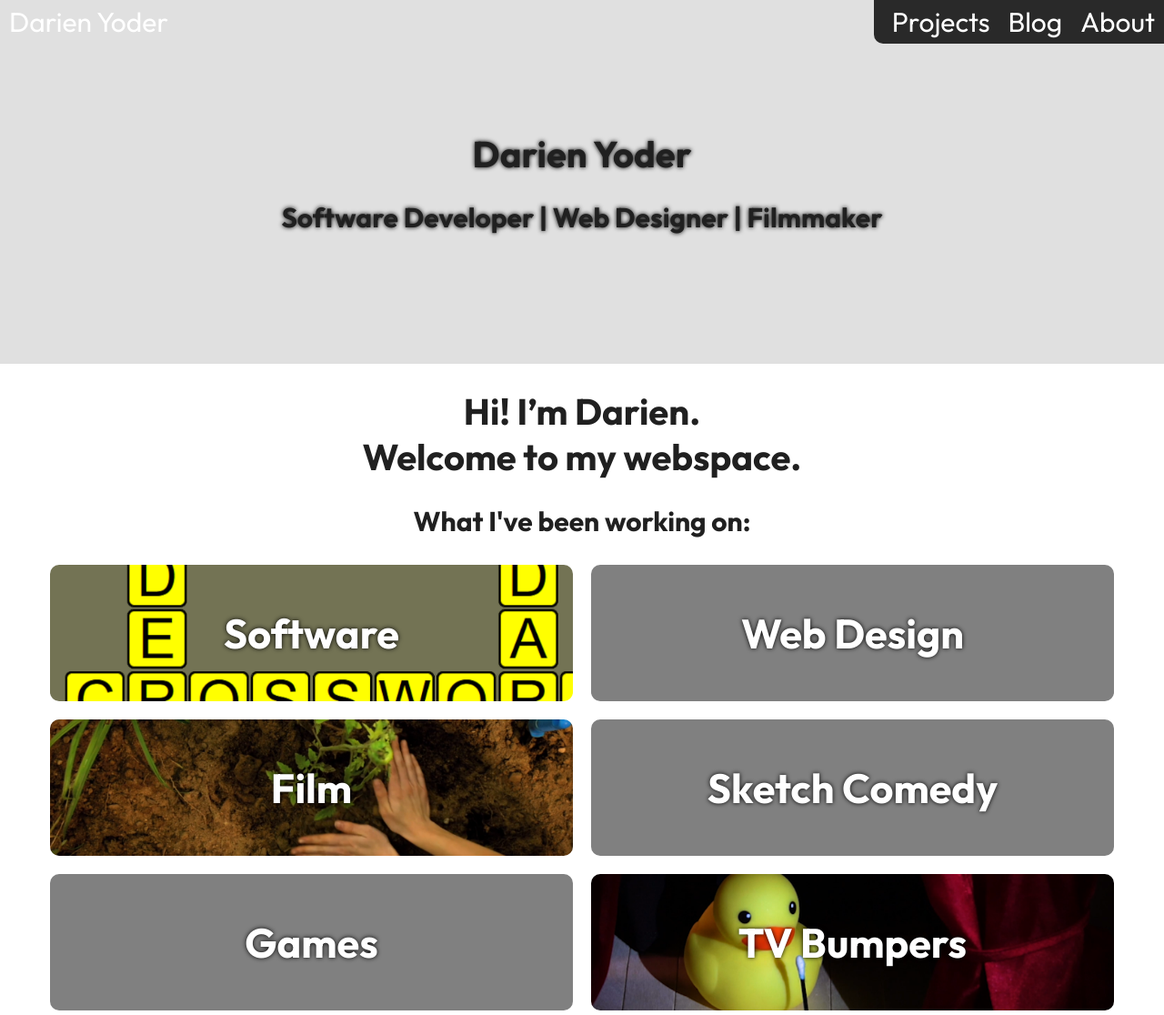
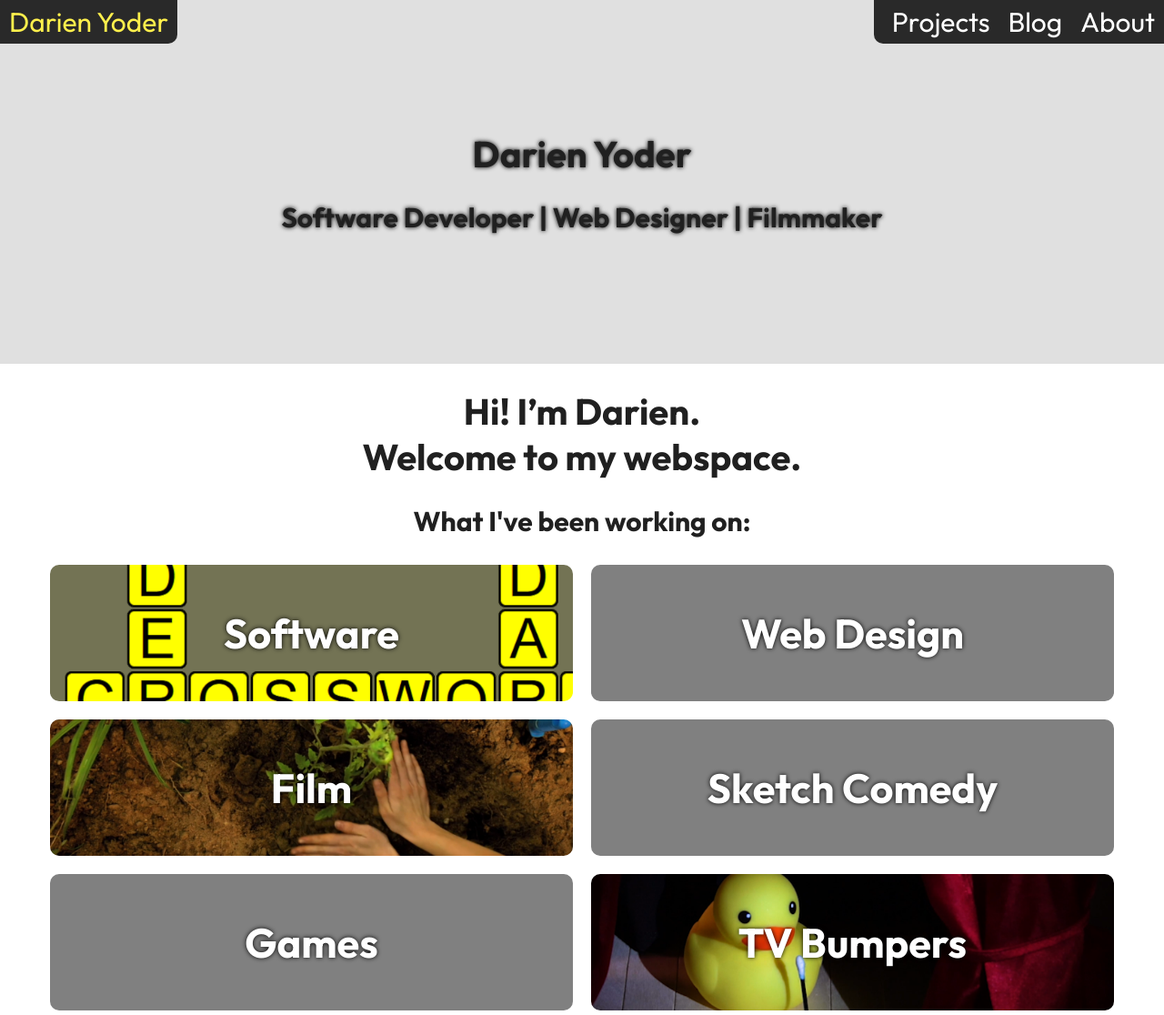
Before and after one commit to darienyoder/darienyoder.github.io, a Jekyll site: the page built from index.md, in a window 1280 px wide. Shown: the whole page at 91% size. Built offline with Jekyll 4.4.1, drawn with Linux system fonts in a browser that asks for light colours.

Commit message:
Nav formatting

```diff
--- a/_sass/main.scss
+++ b/_sass/main.scss
@@ -74,6 +74,8 @@ body {
 
 #nav-title {
     height: 200%;
+    background-color: #000000d0;
+    border-radius: 0px 0px 10px 0px;
 }
 
 #top-nav > div {
@@ -89,6 +91,10 @@ body {
 
 #top-nav-link-wrapper * {
     margin-top: 0px;
+}
+
+#top-nav a:hover {
+    color: #fff04c;
 }
 
 #top-nav a, #top-nav .nav-submenu {
```
